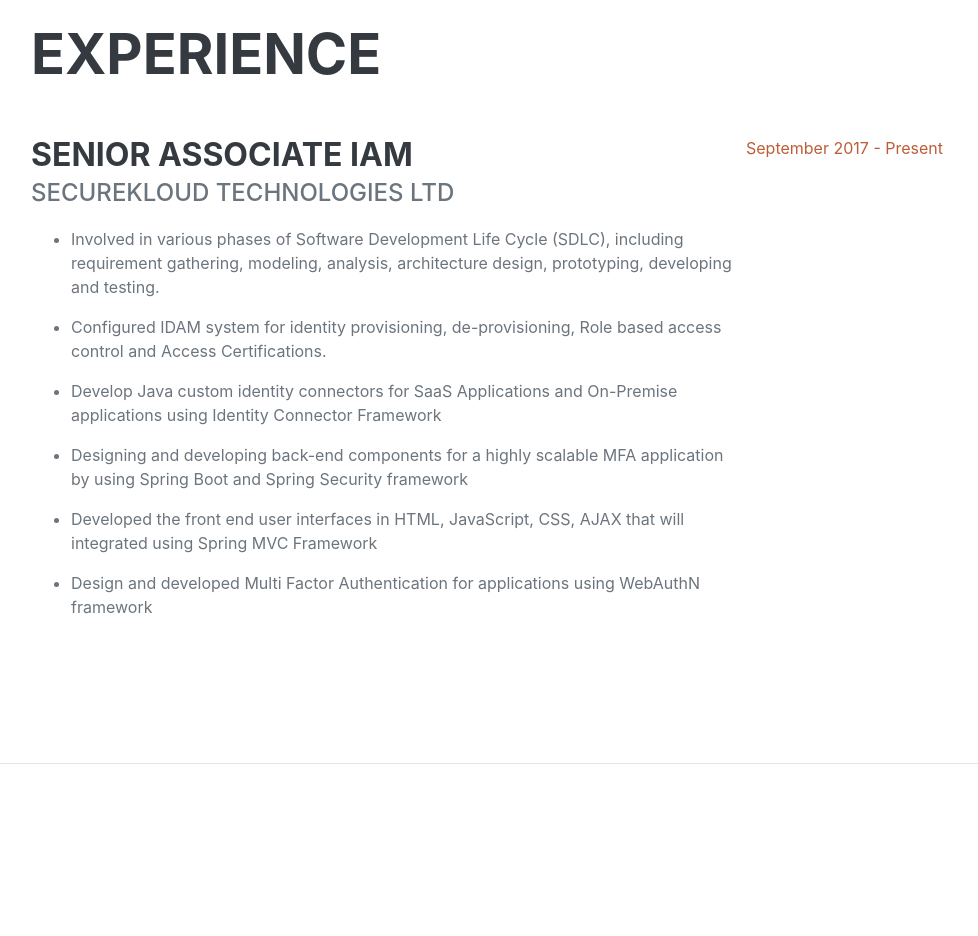
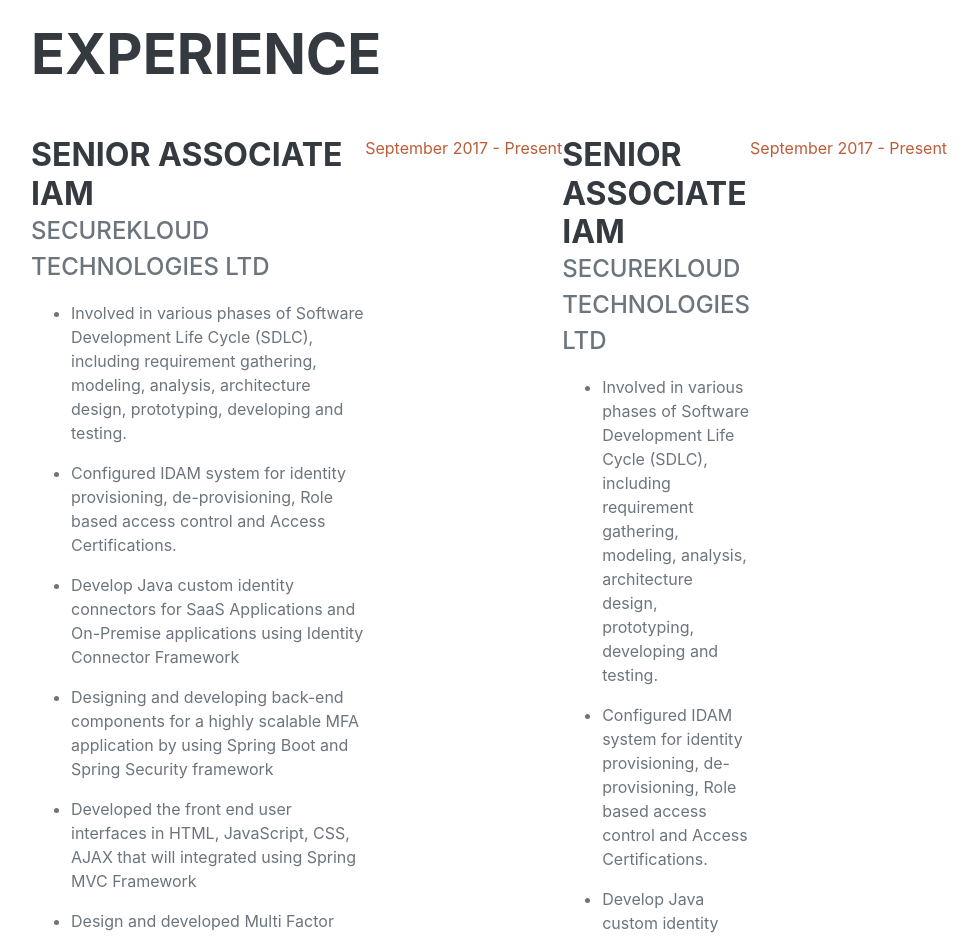
Before and after one commit to findpraveen/findpraveen.github.io, a plain HTML site: page index.html in a window 1280 px wide. Shown: the part 860-1796 px from the top of the page, without its empty margins (289-1267 px from the left). Drawn offline with nearby package versions, Linux system fonts and the light colour scheme; a web font is replaced by a local one.

Commit message:
Update index.html

```diff
--- a/index.html
+++ b/index.html
@@ -70,6 +70,20 @@
             <section class="resume-section" id="experience">
                 <div class="resume-section-content">
                     <h2 class="mb-5">Experience</h2>
+                    <div class="d-flex flex-column flex-md-row justify-content-between mb-5">
+                        <div class="flex-grow-1">
+                            <h3 class="mb-0">Senior Associate IAM</h3>
+                            <div class="subheading mb-3">SecureKloud Technologies Ltd</div>
+                            <ul>
+                                <li><p>Involved in various phases of Software Development Life Cycle (SDLC), including requirement gathering, modeling, analysis, architecture design, prototyping, developing and testing.</p></li>
+                                <li><p>Configured IDAM system for identity provisioning, de-provisioning, Role based access control and Access Certifications.</p></li>
+                                <li><p>Develop Java custom identity connectors for SaaS Applications and On-Premise applications using Identity Connector Framework</p></li>
+                                <li><p>Designing and developing back-end components for a highly scalable MFA application by using Spring Boot and Spring Security framework</p></li>
+                                <li><p>Developed the front end user interfaces in HTML, JavaScript, CSS, AJAX that will integrated using Spring MVC Framework</p></li>
+                                <li><p>Design and developed Multi Factor Authentication for applications using WebAuthN framework</p></li>
+                            </ul>
+                             </div>
+                    <div class="flex-shrink-0"><span class="text-primary">September 2017 - Present</span></div>
                     <div class="d-flex flex-column flex-md-row justify-content-between mb-5">
                         <div class="flex-grow-1">
                             <h3 class="mb-0">Senior Associate IAM</h3>
```
